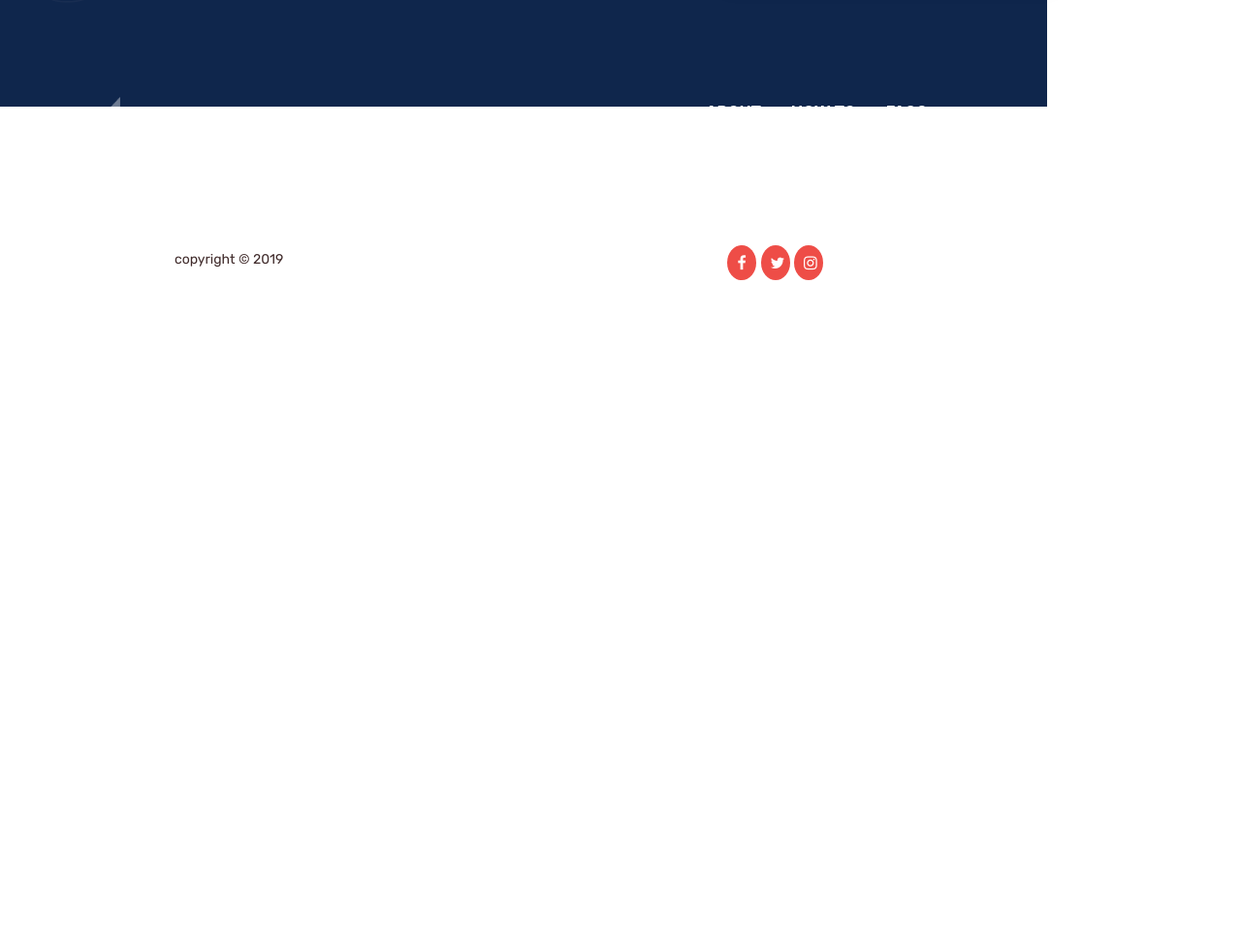
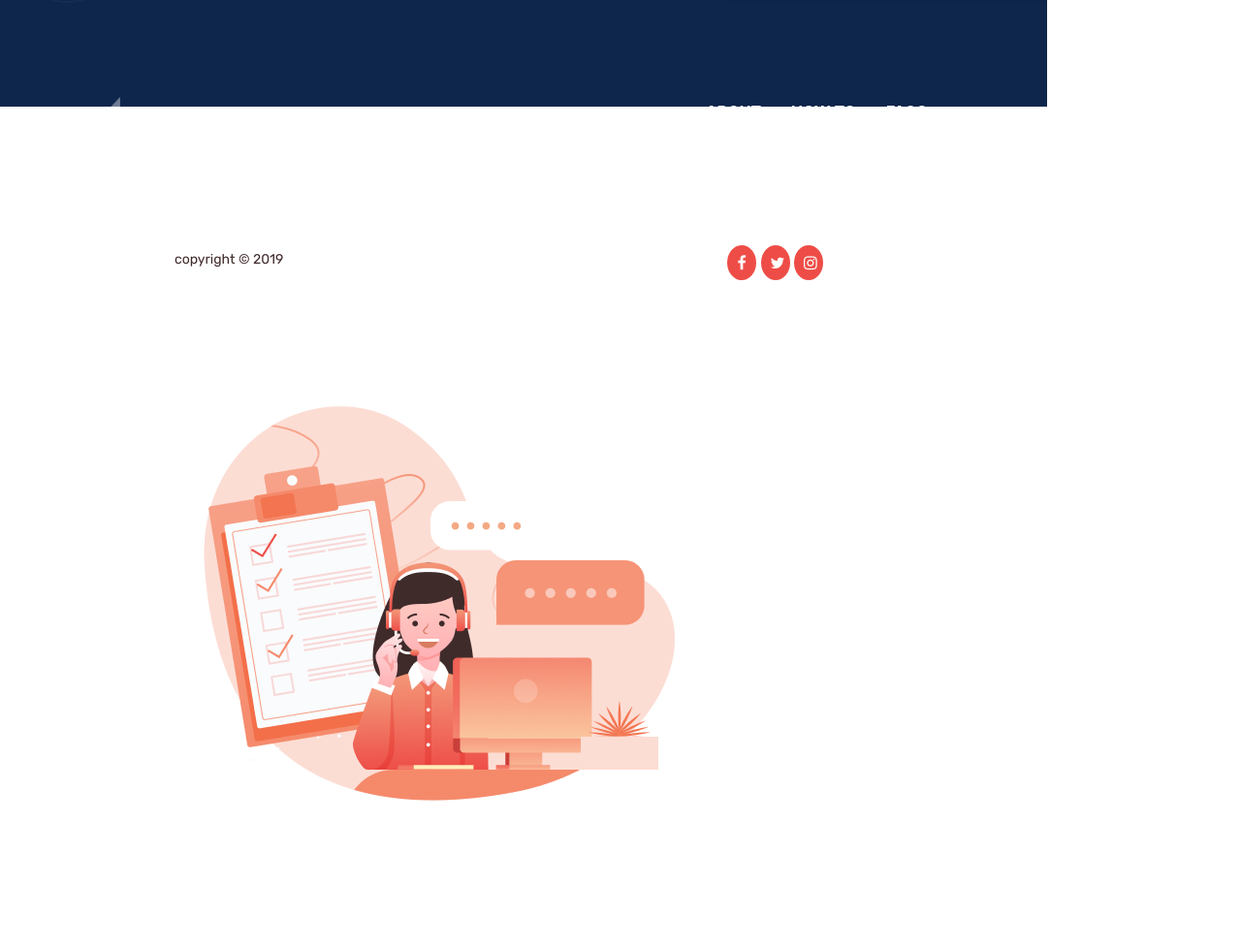
Before and after one commit to TyasAgungC/basmalah-customer, a plain HTML site: page index.html in a window 1280 px wide. Shown: the part 3750-4728 px from the top of the page at 97% size. Before the commit the page ends 4049 px from the top, so only its background shows below. Drawn offline with nearby package versions, Linux system fonts and the light colour scheme.

Commit message:
Update index.html

```diff
--- a/index.html
+++ b/index.html
@@ -259,6 +259,7 @@
     		</div>
     	</div>
 	</div>
+<img src="./assets/images/Illustration2.png">
 <!-- akhir footer -->
 
     <!-- Optional JavaScript -->
```
